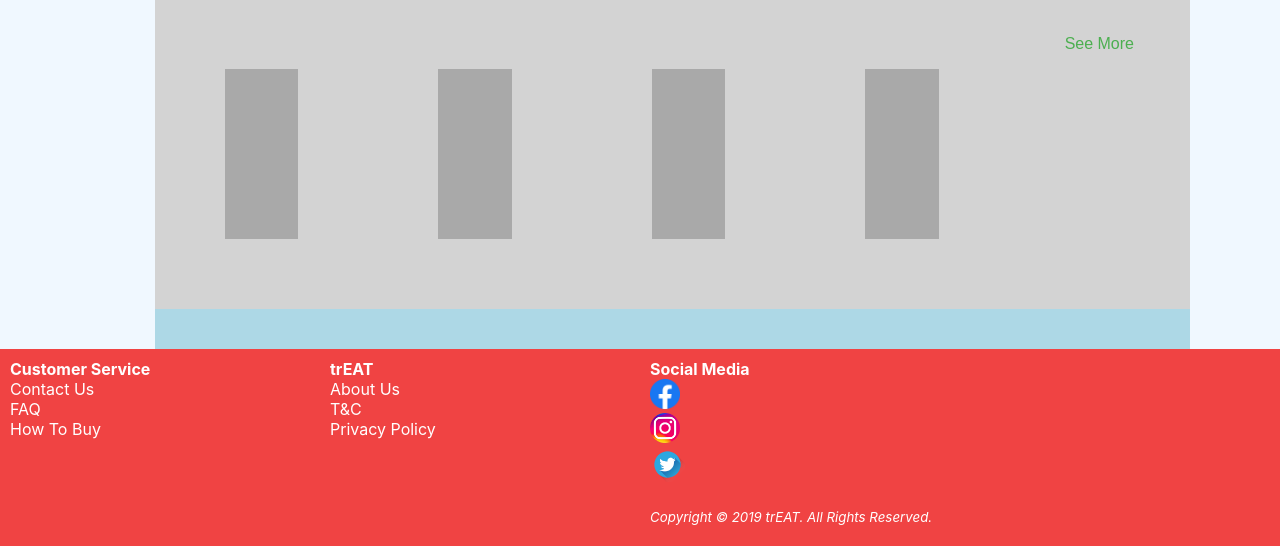
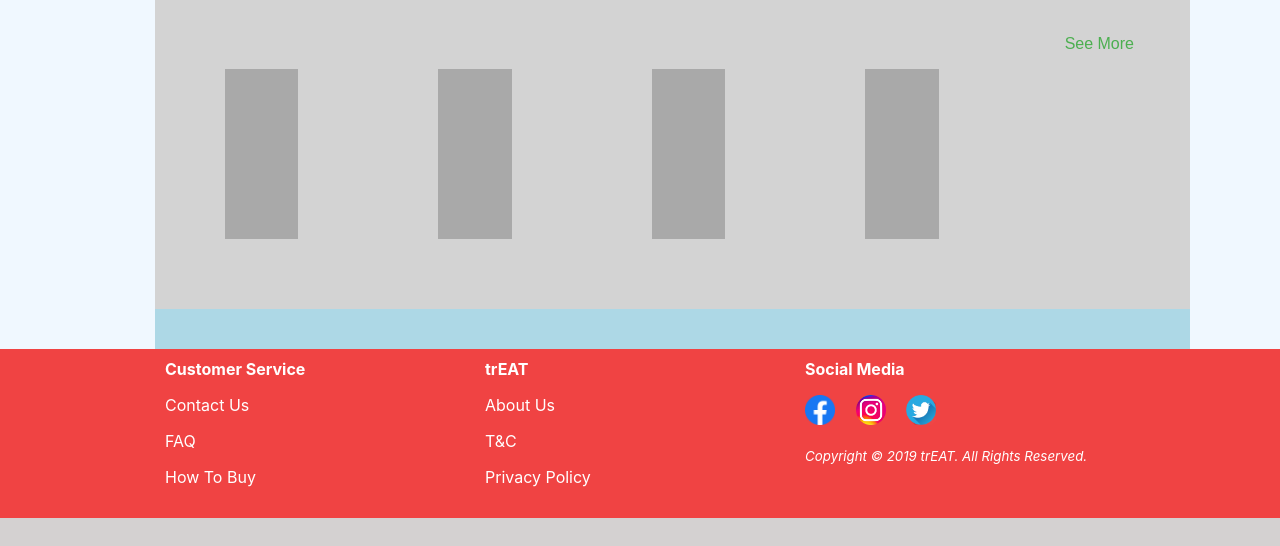
Before and after one commit to BrimFord/WebFund, a PHP site: page / in a window 1280 px wide; the page is wider, and only the part inside the window is pictured. Shown: the part 1813-2359 px from the top of that part. After the commit the page ends 2331 px from the top of that part, so only its background shows below. Run offline with PHP 8.4, Linux system fonts and the light colour scheme.

Commit message:
updated footer

```diff
--- a/index.html
+++ b/index.html
@@ -418,34 +418,34 @@
 </body>
 
 <footer>
-<ul>
+<ul class="footerul">
 
 <div class='footerli'>
-<h4>Customer Service</h4>
-	<li><a href="contact.html">Contact Us</a></li>
-	<li><a href="FAQ.html">FAQ</a></li>
+<h4 style="margin-bottom: 1em">Customer Service</h4>
+	<li style="margin-bottom: 1em"><a href="contact.html">Contact Us</a></li>
+	<li style="margin-bottom: 1em"><a href="FAQ.html">FAQ</a></li>
 	<li><a href="HowToBuy.html">How To Buy</a></li>
+
 
 </div>
 </ul>
 
-<ul>
+<ul class="footerul">
 <div class='footerli'>
-	<h4>trEAT</h4>
-	<li><a href="AboutUs.html">About Us</a></li>
-	<li><a href="T&C.html">T&C</a></li>
-	<li><a href="Privacy.html">Privacy Policy</a></li>
+	<h4 style="margin-bottom: 1em">trEAT</h4>
+	<li style="margin-bottom: 1em"><a href="AboutUs.html">About Us</a></li>
+	<li style="margin-bottom: 1em"><a href="T&C.html">T&C</a></li>
+	<li style="margin-bottom: 1em"><a href="Privacy.html">Privacy Policy</a></li>
 
 </div>
 </ul>
-<ul>
+<ul class="footerul">
 <div class='footerli'>
-	<h4>Social Media</h4>
-	<li><a href="url"><img src="fb.png" width="30px" height="30px"></a></li>
-	<li><a href="url"><img src="insta.png" width="30px" height="30px"></a></li>
-	<li><a href="url"><img src="twitter.png" width="35px" height="35px"></a></li>
-	<li>&nbsp</li>
-	<li><small><i>Copyright &copy; 2019 trEAT. All Rights Reserved.</i></small></li>
+	<h4 style="margin-bottom: 1em">Social Media</h4>
+	<li style="display:inline; margin-right: 1em"><a href="url"><img src="fb.png" width="30px" height="30px"></a></li>
+	<li style="display:inline; margin-right: 1em"><a href="url"><img src="insta.png" width="30px" height="30px"></a></li>
+	<li style="display:inline"><a href="url"><img src="twitterr.png" width="30px" height="30px"></a></li>
+	<p style="margin-top: 1em"><small><i>Copyright &copy; 2019 trEAT. All Rights Reserved.</i></small></p>
 </div>
 </ul>
 
--- a/treatstyle.css
+++ b/treatstyle.css
@@ -20,10 +20,11 @@ nav {
 
 footer {
 	display: flex;
+	justify-content: center;
 	bottom: 0;
+	padding-right: 10px;
 	width: 100%;
 	background-color: #f04343;
-	color: black;
 }
 
 a {
@@ -35,7 +36,8 @@ a:hover {
 	text-decoration: underline;
 }
 
-ul {	flex-direction: row;
+.footerul {
+	flex-direction: row;
 	list-style-type: none;
 }
 
@@ -44,5 +46,5 @@ ul {	flex-direction: row;
 	color: white;
 	display: block;
 	width: 300px;
-	padding-bottom: 10px;
+	padding-bottom: 5px;
 	margin: 10px;}
```
Also changed, not shown: twitterr.png (added), 1 other file.
